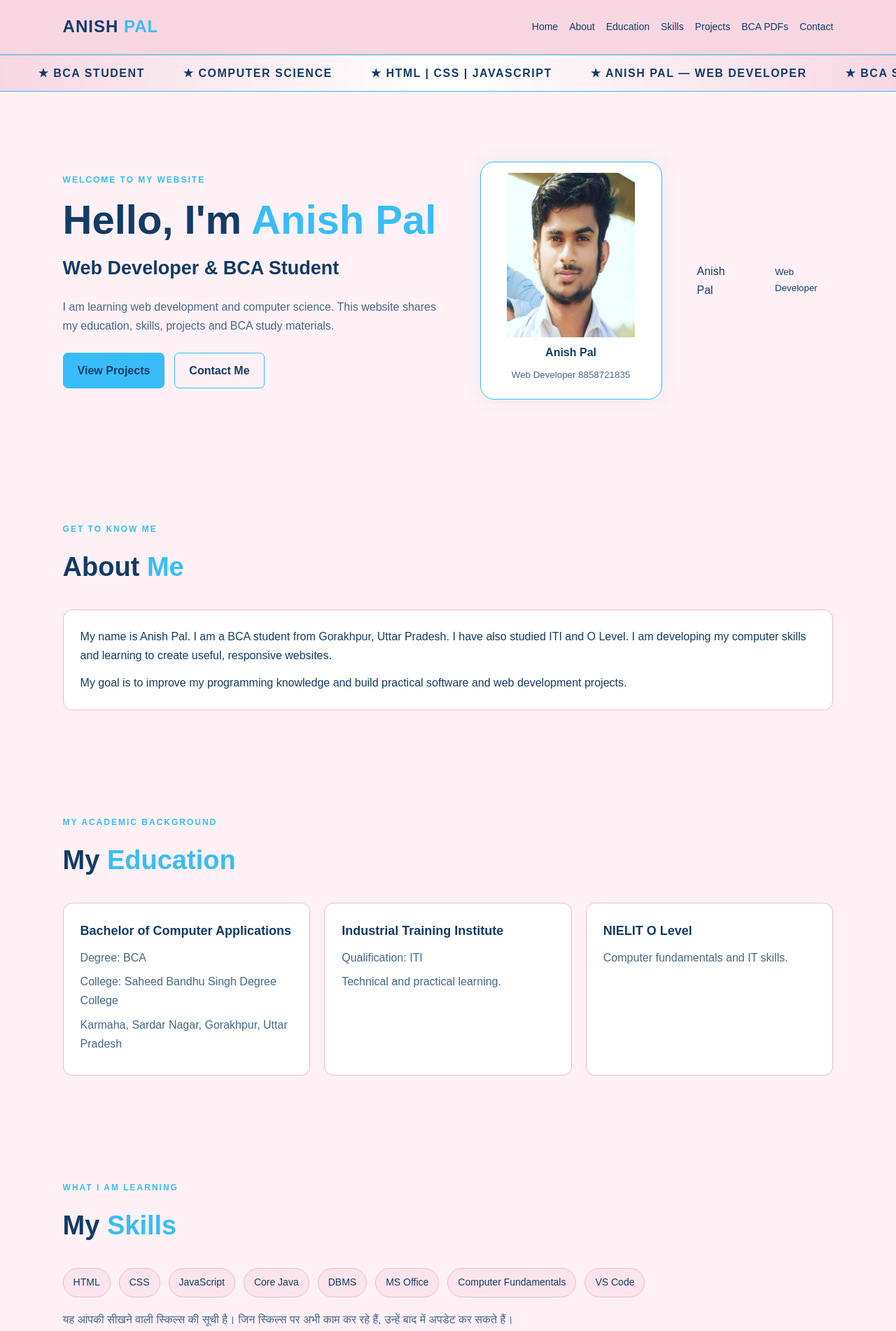
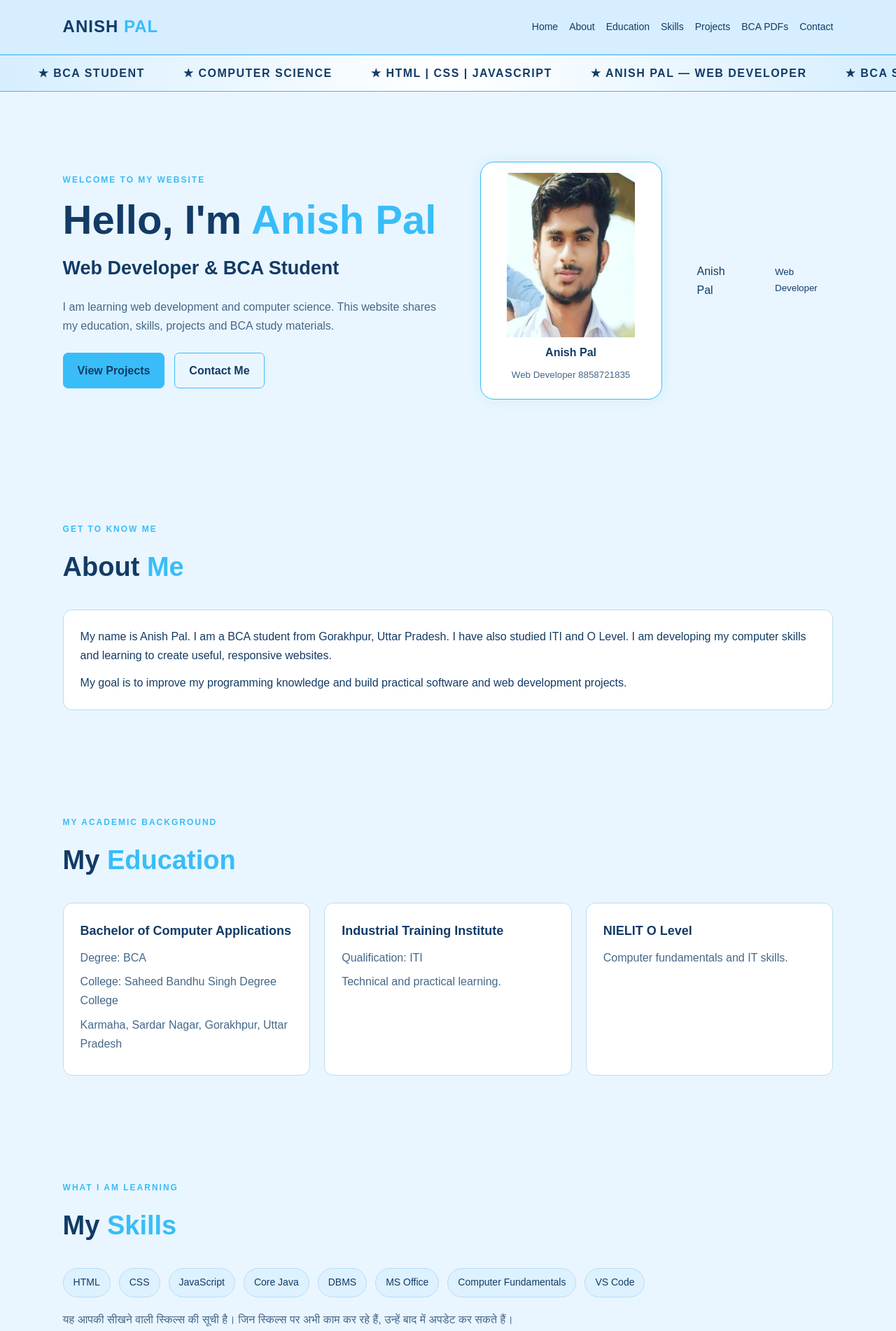
Before and after one commit to anishpal8858/anish-portfolio, a plain HTML site: page index.html in a window 1280 px wide. Shown: the top 1902 px of the page at 70% size. Drawn offline with Linux system fonts and the light colour scheme.

Commit message:
Update style.css

```diff
--- a/style.css
+++ b/style.css
@@ -1,11 +1,11 @@
 
 :root {
-  --bg: #FFF1F5;
+  --bg: #EAF6FF;
   --panel: #FFFFFF;
   --text: #123B66;
   --muted: #456789;
   --cyan: #38BDF8;
-  --border: #F2B8CE;
+  --border: #B9DDF5;
 }
 
 * {
@@ -35,7 +35,7 @@ a {
   justify-content: space-between;
   gap: 20px;
   flex-wrap: wrap;
-  background: #F8D7E3;
+  background: #D6EEFF;
   border-bottom: 1px solid var(--border);
   position: sticky;
   top: 0;
@@ -71,11 +71,12 @@ nav a:hover {
 }
 
 /* Moving Marquee */
+
 .marquee {
   width: 100%;
   overflow: hidden;
   white-space: nowrap;
-  background: linear-gradient(90deg, #F8D7E3, #FFFFFF, #F8D7E3);
+  background: linear-gradient(90deg, #D6EEFF, #FFFFFF, #D6EEFF);
   border-top: 1px solid var(--cyan);
   border-bottom: 1px solid var(--cyan);
   padding: 12px 0;
@@ -106,7 +107,9 @@ nav a:hover {
 }
 
 @media (prefers-reduced-motion: reduce) {
-  .marquee-content { animation: none; }
+  .marquee-content {
+    animation: none;
+  }
 }
 
 .section {
@@ -120,6 +123,7 @@ nav a:hover {
   align-items: center;
   justify-content: space-between;
   gap: 50px;
+  background: var(--bg);
 }
 
 .hero-text {
@@ -216,7 +220,7 @@ nav a:hover {
   font-size: 70px;
   font-weight: bold;
   color: var(--cyan);
-  background: #F8D7E3;
+  background: #D6EEFF;
   border-radius: 12px;
 }
 
@@ -294,8 +298,8 @@ nav a:hover {
 .tag {
   display: inline-block;
   padding: 8px 14px;
-  border: 1px solid #F2B8CE;
-  background: #FCE4ED;
+  border: 1px solid #B9DDF5;
+  background: #DDF1FF;
   color: #123B66;
   border-radius: 30px;
   font-size: 14px;
@@ -333,7 +337,7 @@ nav a:hover {
 footer {
   text-align: center;
   padding: 28px 15px;
-  background: #F8D7E3;
+  background: #D6EEFF;
   color: #123B66;
   border-top: 1px solid var(--border);
 }
```
